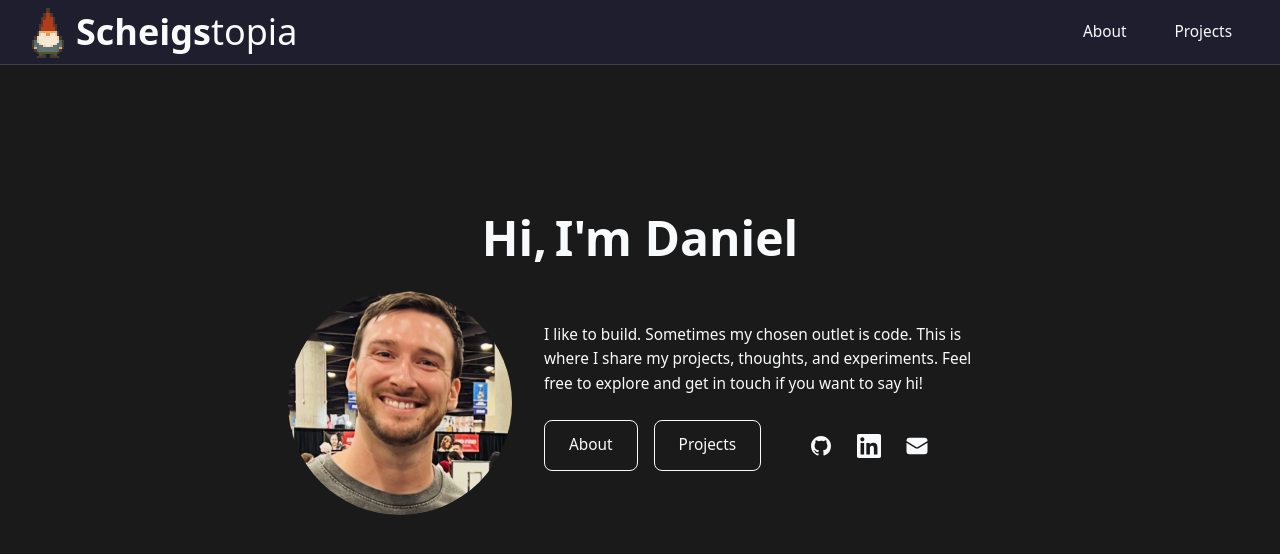
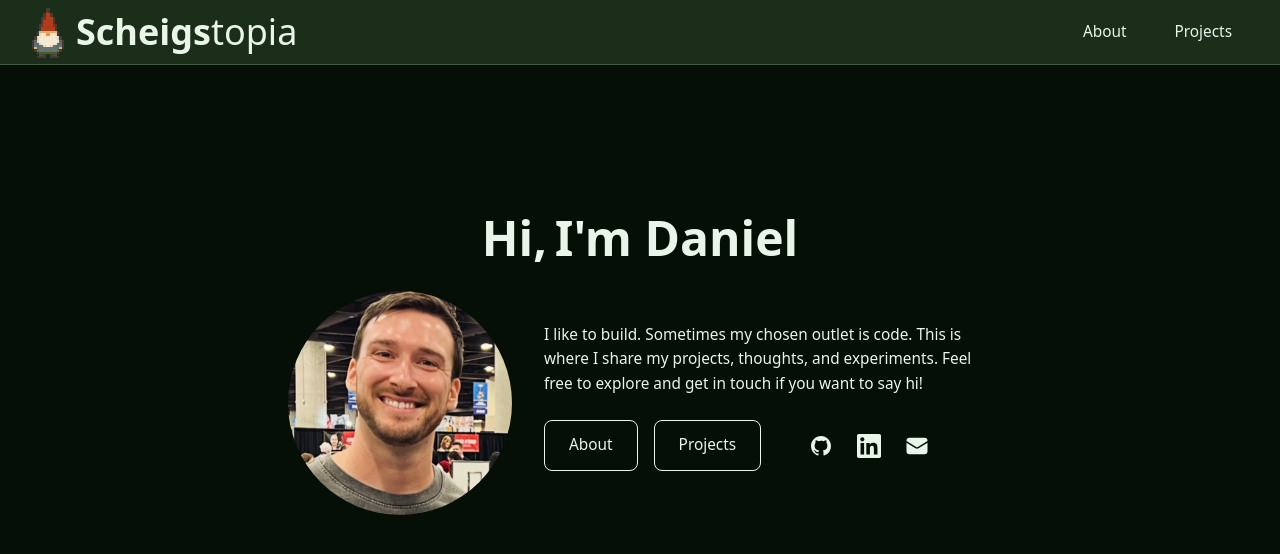
Before and after one commit to dscheigs/scheigstopia, a Next.js app: page / in a window 1280 px wide. Shown: the top 554 px of the page. Built offline with nearby package versions, Linux system fonts and the light colour scheme.

Commit message:
style: color scheme adjustment

```diff
--- a/src/styles/colors.css
+++ b/src/styles/colors.css
@@ -1,17 +1,34 @@
 :root {
     color-scheme: dark;
+    --background: light-dark(#e9eadc, #060f06);
+    --foreground: light-dark(#1a1a1a, #e8f5e8);
+    --surface: light-dark(#d4edda, #1a2e1a);
+    --surface-hover: light-dark(#c3e6cb, #2d4a2d);
+    --border: light-dark(#a3d3a8, #3d5d3d);
+    --muted: light-dark(#5a7c5a, #7a997a);
+    --primary: #1b5e20;
+    --primary-hover: #2e7d32;
+    --primary-dark: #0d4d14;
+    --accent: #66bb6a;
 
-    --background: light-dark(#dfd7ca, #1a1a1a);
-    --foreground: light-dark(#1a1a1a, #f8fafc);
-    --surface: light-dark(#efd7b1, #1e1e2e);
-    --surface-hover: light-dark(#f1f5f9, #2d2d3f);
-    --border: light-dark(#e2e8f0, #3d3d4d);
-    --muted: light-dark(#64748b, #6b7280);
+    /* Neutral colors for minimal design */
+    --neutral-50: #fafafa;
+    --neutral-100: #f5f5f5;
+    --neutral-200: #e5e5e5;
+    --neutral-300: #d4d4d4;
+    --neutral-400: #a3a3a3;
+    --neutral-500: #737373;
+    --neutral-600: #525252;
+    --neutral-700: #404040;
+    --neutral-800: #262626;
+    --neutral-900: #171717;
+    --neutral-950: #0a0a0a;
 
-    --primary: #5d19f7;
-    --primary-hover: #4a15c7;
-    --primary-dark: #3a0f99;
-    --accent: #9f92d1;
+    /* Minimal surface colors */
+    --surface-minimal: light-dark(var(--neutral-50), var(--neutral-900));
+    --surface-minimal-hover: light-dark(var(--neutral-100), var(--neutral-800));
+    --border-minimal: light-dark(var(--neutral-200), var(--neutral-700));
+    --text-minimal: light-dark(var(--neutral-600), var(--neutral-400));
 
     /* Semantic colors */
     --success: #10b981;
@@ -34,4 +51,23 @@
     --color-success: var(--success);
     --color-warning: var(--warning);
     --color-error: var(--error);
+
+    /* Neutral colors */
+    --color-neutral-50: var(--neutral-50);
+    --color-neutral-100: var(--neutral-100);
+    --color-neutral-200: var(--neutral-200);
+    --color-neutral-300: var(--neutral-300);
+    --color-neutral-400: var(--neutral-400);
+    --color-neutral-500: var(--neutral-500);
+    --color-neutral-600: var(--neutral-600);
+    --color-neutral-700: var(--neutral-700);
+    --color-neutral-800: var(--neutral-800);
+    --color-neutral-900: var(--neutral-900);
+    --color-neutral-950: var(--neutral-950);
+
+    /* Minimal surface colors */
+    --color-surface-minimal: var(--surface-minimal);
+    --color-surface-minimal-hover: var(--surface-minimal-hover);
+    --color-border-minimal: var(--border-minimal);
+    --color-text-minimal: var(--text-minimal);
 }
```
